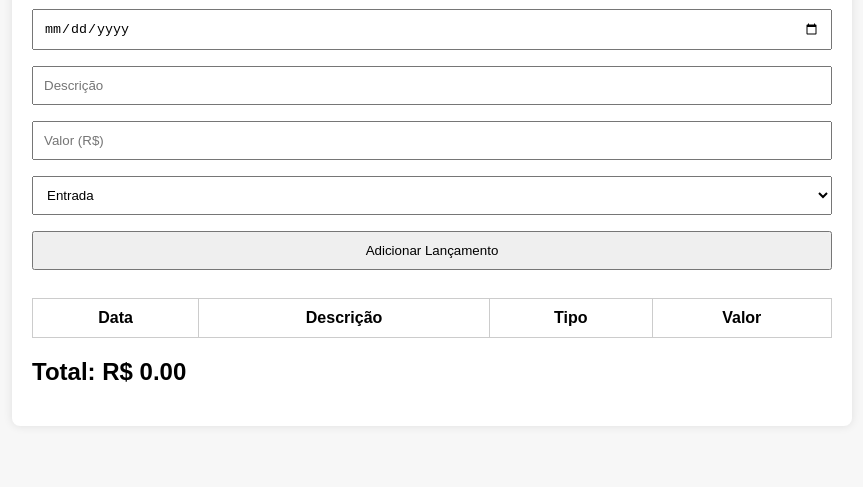
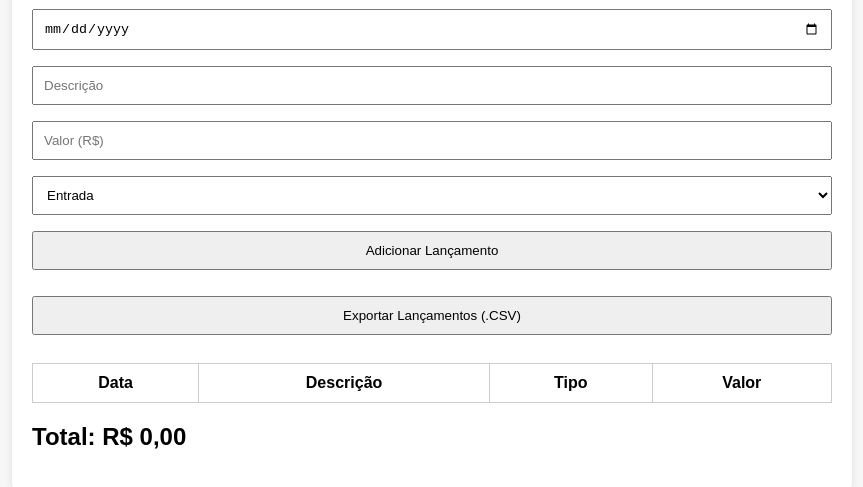
Before and after one commit to EdmeireAS/calculadora-semijoia, a plain HTML site: page index.html in a window 1280 px wide. Shown: the part 119-606 px from the top of the page, without its empty margins (208-1071 px from the left). Drawn offline with Linux system fonts and the light colour scheme.

Commit message:
Update index.html

```diff
--- a/index.html
+++ b/index.html
@@ -43,6 +43,11 @@
     }
     .entrada { color: green; }
     .saida { color: red; }
+    .botoes {
+      display: flex;
+      gap: 10px;
+      flex-wrap: wrap;
+    }
   </style>
 </head>
 <body>
@@ -56,7 +61,11 @@
       <option value="entrada">Entrada</option>
       <option value="saida">Saída</option>
     </select>
-    <button onclick="adicionarLancamento()">Adicionar Lançamento</button>
+
+    <div class="botoes">
+      <button onclick="adicionarLancamento()">Adicionar Lançamento</button>
+      <button onclick="exportarCSV()">Exportar Lançamentos (.CSV)</button>
+    </div>
 
     <table>
       <thead>
@@ -70,7 +79,7 @@
       <tbody id="tabela-lancamentos"></tbody>
     </table>
 
-    <h2>Total: R$ <span id="total">0.00</span></h2>
+    <h2>Total: R$ <span id="total">0,00</span></h2>
   </div>
 
   <script>
@@ -119,6 +128,29 @@
       document.getElementById("descricao").value = "";
       document.getElementById("valor").value = "";
     }
+
+    function exportarCSV() {
+      if (lancamentos.length === 0) {
+        alert("Nenhum lançamento para exportar.");
+        return;
+      }
+
+      let csv = "Data,Descrição,Tipo,Valor\n";
+      lancamentos.forEach(l => {
+        csv += `${l.data},"${l.descricao}",${l.tipo},${l.valor.toFixed(2).replace(".", ",")}\n`;
+      });
+
+      const blob = new Blob([csv], { type: "text/csv;charset=utf-8;" });
+      const url = URL.createObjectURL(blob);
+      const link = document.createElement("a");
+
+      link.setAttribute("href", url);
+      link.setAttribute("download", "fluxo_de_caixa.csv");
+      link.style.display = "none";
+      document.body.appendChild(link);
+      link.click();
+      document.body.removeChild(link);
+    }
   </script>
 </body>
 </html>
```
